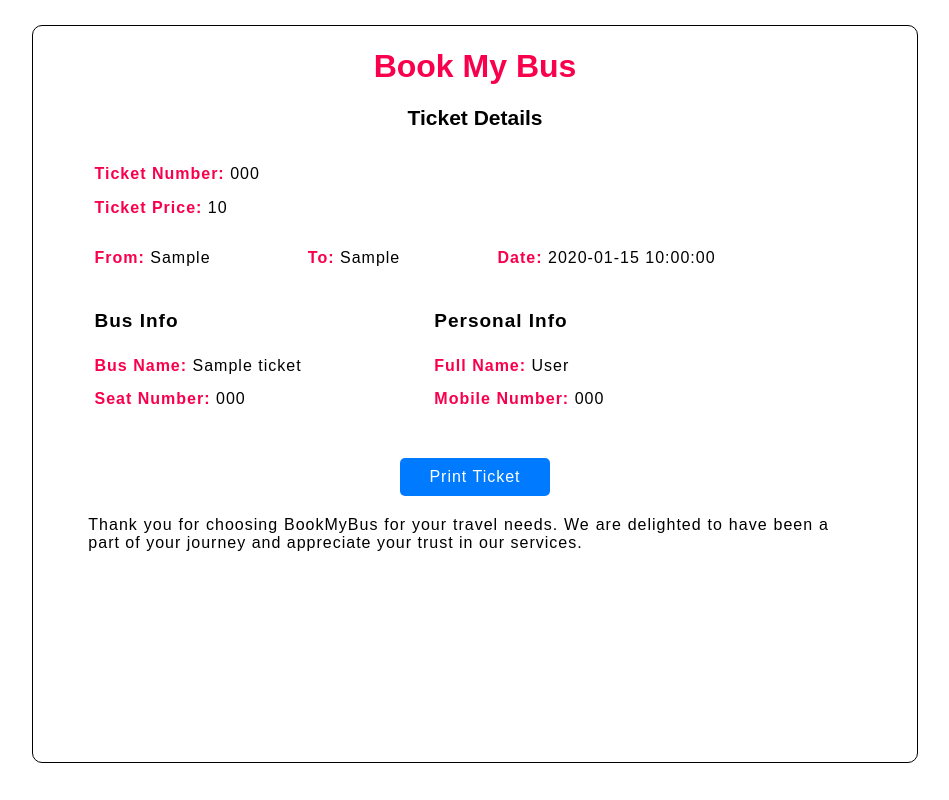
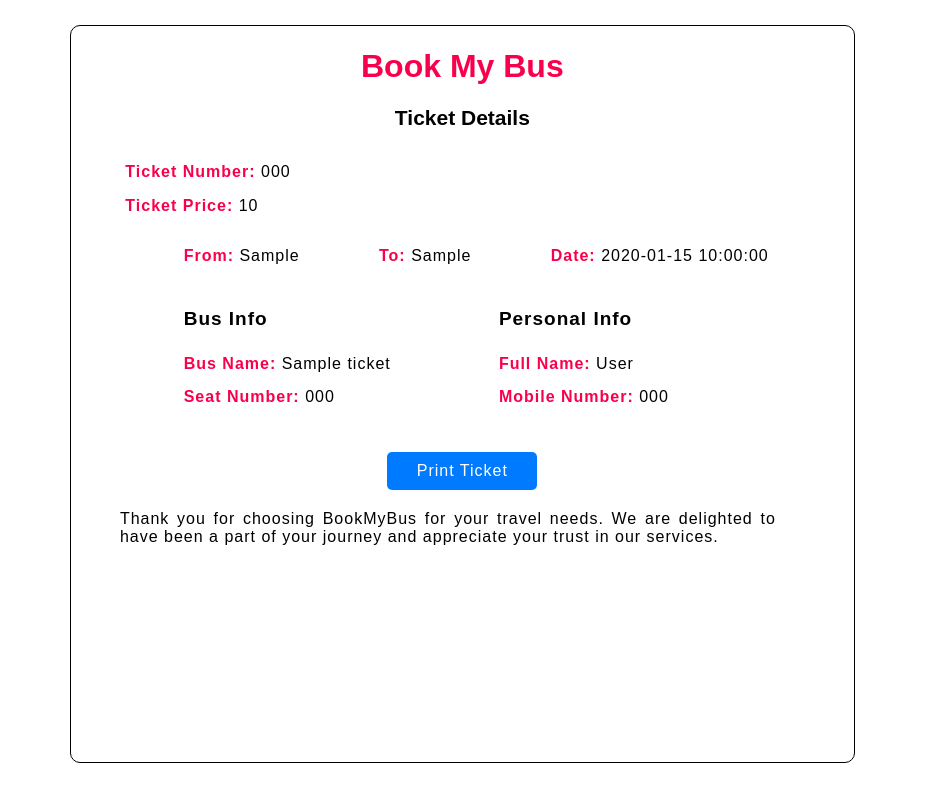
Before and after one commit to susan29acharya/Book-My-Bus, a PHP site: page /Book-My-Bus/pdf.php in a window 1280 px wide. Shown: the whole page, without its empty margins (166-1115 px from the left). Run offline with PHP 8.4, Linux system fonts and the light colour scheme; tables that the repository leaves empty or names only in its code hold one stand-in row (values such as "Sample post").

Commit message:
minor change done in margin of print tickets

```diff
--- a/cancelticket.php
+++ b/cancelticket.php
@@ -85,8 +85,8 @@ $conn->close();
         .print {
             font-family: Arial, sans-serif;
             height: 90vh;
-            width: 70%;
-            margin-left: 15%;
+            width: 62%;
+            margin-left: 18%;
             margin-top: 2%;
             border: 1px solid black;
             border-radius: 10px;
@@ -113,6 +113,7 @@ $conn->close();
         }
         .destination {
             display: flex;
+            margin-left:8%;
         }
         .destination p {
             font-size: 16px;
@@ -122,6 +123,7 @@ $conn->close();
         .ticket-details {
             margin: 1px 0;
             display: flex;
+            margin-left:8%;
         }
         .ticket-details p {
             font-size: 16px;
--- a/pdf.php
+++ b/pdf.php
@@ -47,8 +47,8 @@ $conn->close();
         .print {
             font-family: Arial, sans-serif;
             height: 92vh;
-            width: 70%;
-            margin-left: 15%;
+            width: 62%;
+            margin-left: 18%;
             margin-top: 2%;
             border: 1px solid black;
             border-radius: 10px;
@@ -75,6 +75,7 @@ $conn->close();
         }
         .destination {
             display: flex;
+            margin-left:8%;
         }
         .destination p {
             font-size: 16px;
@@ -84,6 +85,7 @@ $conn->close();
         .ticket-details {
             margin: 1px 0;
             display: flex;
+            margin-left:8%;
         }
         .ticket-details p {
             font-size: 16px;
@@ -174,6 +176,7 @@ $conn->close();
             .destination {
                 display: flex;
                 margin-top: 10%;
+                margin-left:6%;
             }
             .destination p {
                 font-size: 15px;
@@ -183,6 +186,7 @@ $conn->close();
             .ticket-details {
                 margin-top: 8%;
                 display: flex;
+                margin-left:6%;
             }
             .ticket-details p {
                 font-size: 15px;
--- a/pdf2.php
+++ b/pdf2.php
@@ -58,8 +58,8 @@ $conn->close();
         .print {
             font-family: Arial, sans-serif;
             height: 92vh;
-            width: 70%;
-            margin-left: 15%;
+            width: 62%;
+            margin-left: 18%;
             margin-top: 2%;
             border: 1px solid black;
             border-radius: 10px;
@@ -86,6 +86,7 @@ $conn->close();
         }
         .destination {
             display: flex;
+            margin-left:8%;
         }
         .destination p {
             font-size: 16px;
@@ -95,6 +96,7 @@ $conn->close();
         .ticket-details {
             margin: 1px 0;
             display: flex;
+            margin-left:8%;
         }
         .ticket-details p {
             font-size: 16px;
--- a/print.css
+++ b/print.css
@@ -265,6 +265,7 @@ ul li a:hover::after {
     height: 6.5vh;
     width: 37%;
     margin-top: 3%;
+    font-size: 17px;
     margin-bottom: 1%;
     padding: 7px;
     margin-left: 35%;
```
